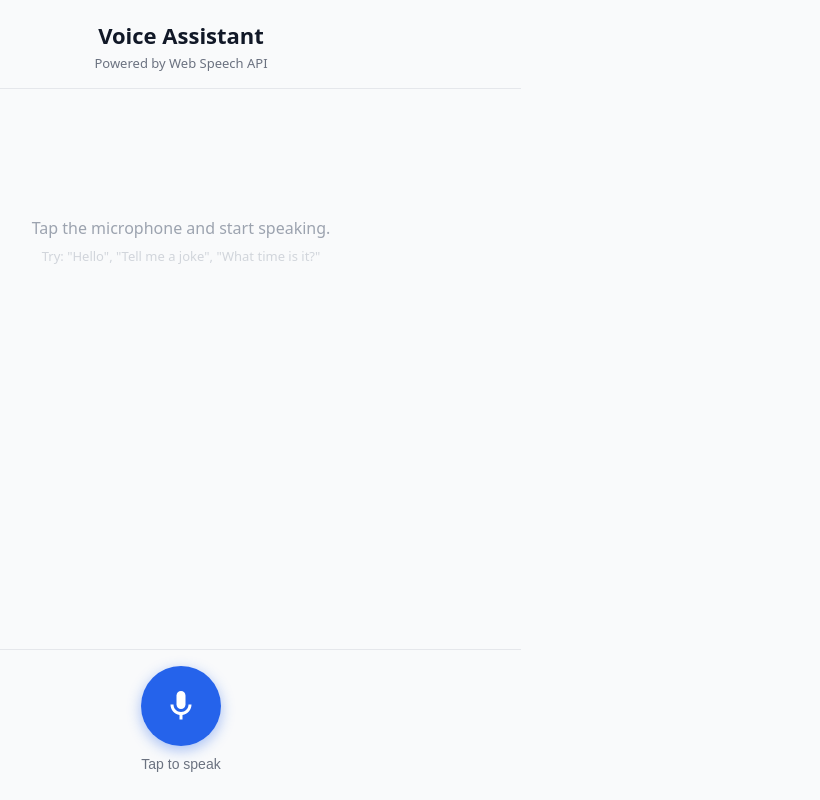
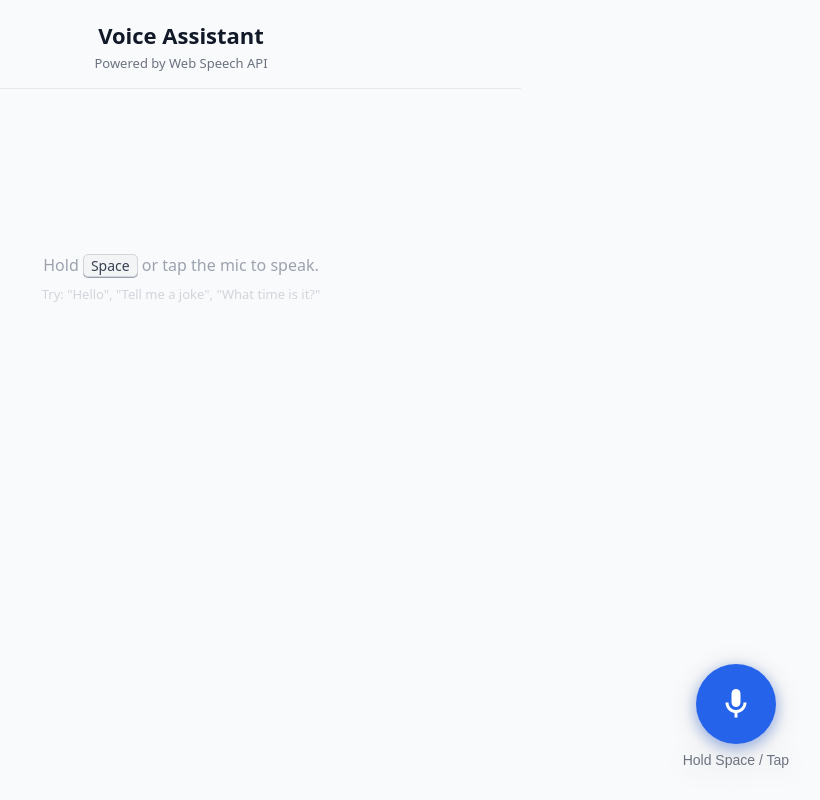
Before and after one commit to khajer/stts-web, a React (Vite) app: page / in a window 1280 px wide. Shown: the whole page, without its empty margins (459-1279 px from the left). Built offline with nearby package versions, Linux system fonts and the light colour scheme.

Commit message:
version 1

```diff
--- a/src/App.css
+++ b/src/App.css
@@ -66,6 +66,18 @@
   color: #d1d5db;
 }
 
+.empty-state kbd {
+  display: inline-block;
+  padding: 1px 7px;
+  font-size: 14px;
+  font-family: inherit;
+  background: #f3f4f6;
+  border: 1px solid #d1d5db;
+  border-radius: 5px;
+  box-shadow: 0 1px 0 #9ca3af;
+  color: #374151;
+}
+
 .interim-text {
   display: flex;
   justify-content: flex-end;
@@ -83,15 +95,23 @@
   max-width: 75%;
 }
 
-/* Footer */
+/* Footer (errors only) */
 .app-footer {
-  padding: 16px 24px 28px;
+  padding: 12px 24px;
   border-top: 1px solid #e5e7eb;
   display: flex;
   flex-direction: column;
   align-items: center;
-  gap: 12px;
+  gap: 8px;
   flex-shrink: 0;
+}
+
+/* Floating mic button */
+.mic-fab {
+  position: fixed;
+  bottom: 32px;
+  right: 32px;
+  z-index: 100;
 }
 
 .error-banner {
@@ -141,4 +161,11 @@
     color: #fca5a5;
     border-color: #7f1d1d;
   }
+
+  .empty-state kbd {
+    background: #1e293b;
+    border-color: #334155;
+    box-shadow: 0 1px 0 #0f172a;
+    color: #cbd5e1;
+  }
 }
--- a/src/App.tsx
+++ b/src/App.tsx
@@ -77,6 +77,29 @@ function App() {
     setStatus('idle');
   };
 
+  useEffect(() => {
+    const onKeyDown = (e: KeyboardEvent) => {
+      if (e.code === 'Space' && !e.repeat) {
+        e.preventDefault();
+        if (!isListening && status !== 'processing' && status !== 'speaking') {
+          handleMicStart();
+        }
+      }
+    };
+    const onKeyUp = (e: KeyboardEvent) => {
+      if (e.code === 'Space') {
+        e.preventDefault();
+        if (isListening) handleMicStop();
+      }
+    };
+    window.addEventListener('keydown', onKeyDown);
+    window.addEventListener('keyup', onKeyUp);
+    return () => {
+      window.removeEventListener('keydown', onKeyDown);
+      window.removeEventListener('keyup', onKeyUp);
+    };
+  }, [isListening, status]);
+
   return (
     <div className="app">
       <header className="app-header">
@@ -87,7 +110,7 @@ function App() {
       <main className="chat-area">
         {messages.length === 0 && (
           <div className="empty-state">
-            <p>Tap the microphone and start speaking.</p>
+            <p>Hold <kbd>Space</kbd> or tap the mic to speak.</p>
             <p className="hint">Try: "Hello", "Tell me a joke", "What time is it?"</p>
           </div>
         )}
@@ -105,6 +128,7 @@ function App() {
         </div>
       </main>
 
+      {(error || !isSupported) && (
         <footer className="app-footer">
           {error && <div className="error-banner">{error}</div>}
           {!isSupported && (
@@ -112,8 +136,12 @@ function App() {
               Speech recognition is not supported. Please use Chrome or Edge.
             </div>
           )}
+        </footer>
+      )}
+
+      <div className="mic-fab">
         <MicButton status={isSpeaking ? 'speaking' : status} onStart={handleMicStart} onStop={handleMicStop} />
-      </footer>
+      </div>
     </div>
   );
 }
--- a/src/components/MicButton.css
+++ b/src/components/MicButton.css
@@ -2,13 +2,14 @@
   display: flex;
   flex-direction: column;
   align-items: center;
-  gap: 10px;
+  gap: 8px;
   background: none;
   border: none;
   cursor: pointer;
   padding: 0;
   color: inherit;
   transition: transform 0.15s ease;
+  filter: drop-shadow(0 4px 12px rgba(0, 0, 0, 0.15));
 }
 
 .mic-button:active:not(.disabled) {
--- a/src/components/MicButton.tsx
+++ b/src/components/MicButton.tsx
@@ -31,7 +31,7 @@ export function MicButton({ status, onStart, onStop }: MicButtonProps) {
         )}
       </span>
       <span className="mic-label">
-        {status === 'idle' && 'Tap to speak'}
+        {status === 'idle' && 'Hold Space / Tap'}
         {status === 'listening' && 'Listening...'}
         {status === 'processing' && 'Thinking...'}
         {status === 'speaking' && 'Speaking...'}
```
Lines whose indentation alone changed are shown as unchanged.
